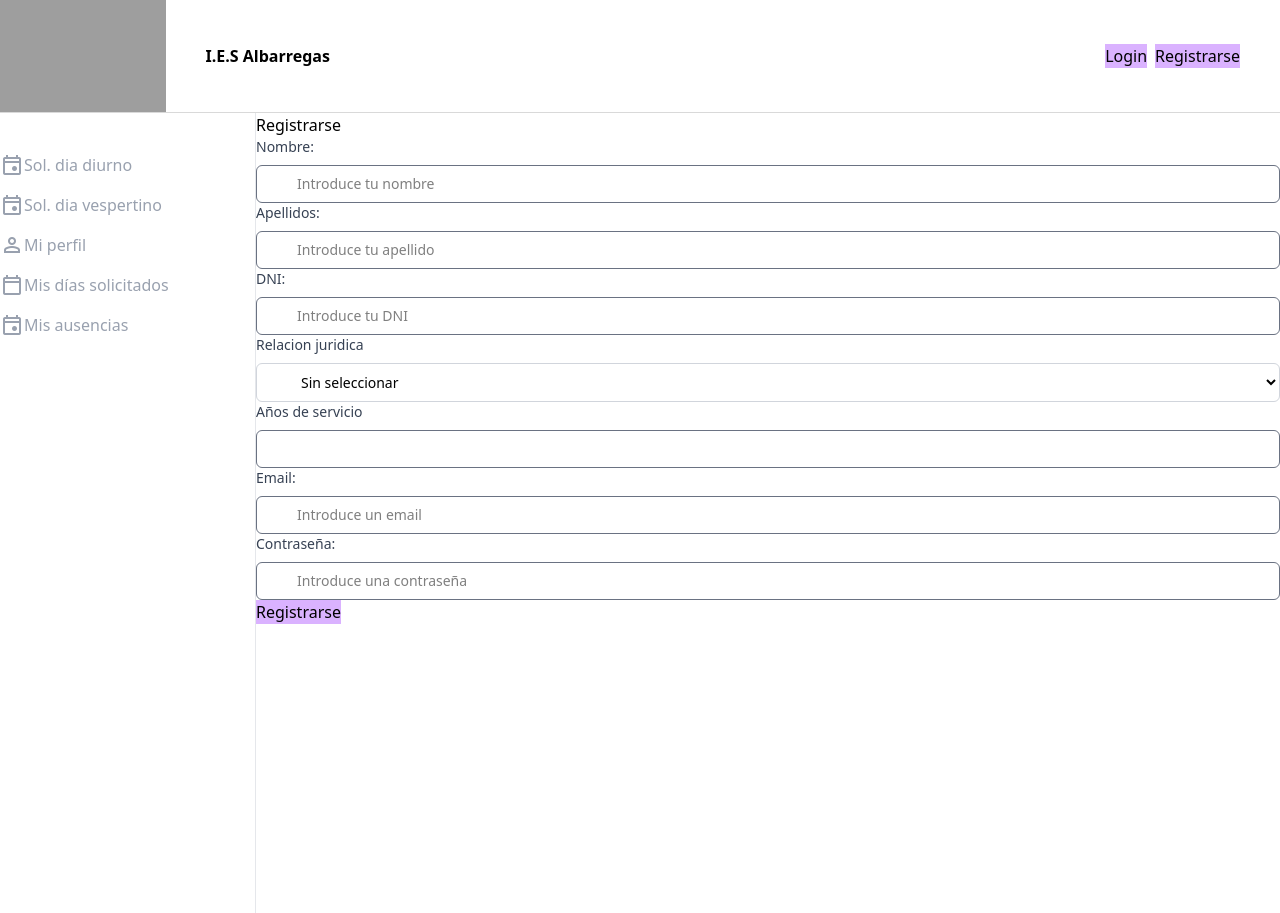
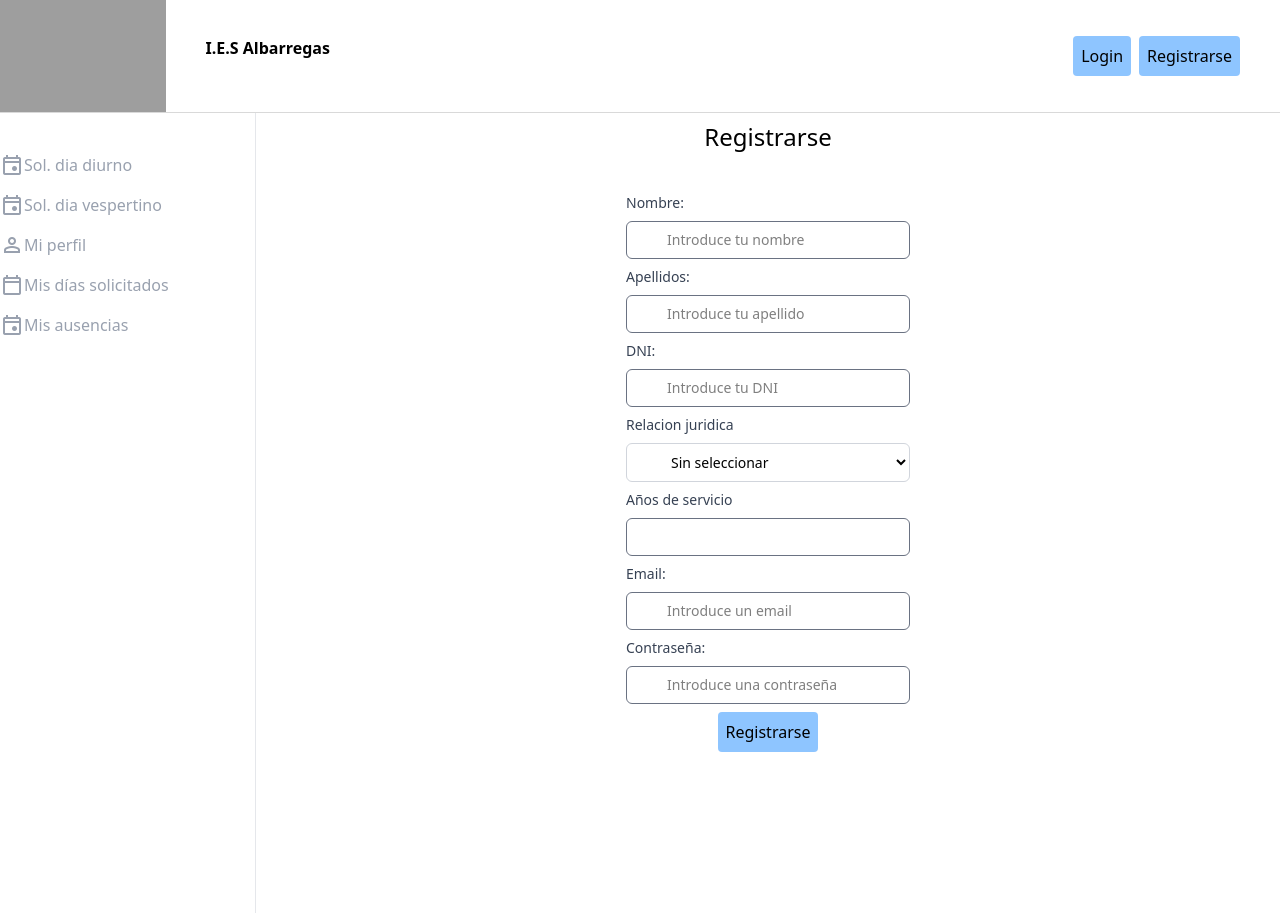
Before and after one commit to egilp04/ClicPermiso, a React (Vite) app: page /registrarse in a window 1280 px wide. Built offline with nearby package versions, Linux system fonts and the light colour scheme; grey boxes are pictures that could not be loaded.

Commit message:
cambios de ultima hora de estilos

```diff
--- a/src/components/Button.tsx
+++ b/src/components/Button.tsx
@@ -9,7 +9,7 @@ const Button = ({
   children,
   ...props
 }: ButtonInterface) => {
-  const base = "rounded py-1 px-1";
+  const base = "rounded p-2";
 
   const tipoClase = {
     primario: "bg-blue-600 text-white",
--- a/src/components/Dashboard.tsx
+++ b/src/components/Dashboard.tsx
@@ -11,10 +11,13 @@ const Dashboard = () => {
   };
 
   return (
-    <div>
+    <div className="flex flex-col gap-6 justify-center items-center mt-6">
       <h1>Bienvenido al Área Privada: {user.user_metadata.full_name} 🥳</h1>
       <p>Solo puedes ver esto si estás logueado.</p>
-      <button className="p-2 bg-red-600 cursor-pointer" onClick={handleLogout}>
+      <button
+        className="p-2 bg-red-800 text-white cursor-pointer rounded-sm"
+        onClick={handleLogout}
+      >
         Cerrar Sesión
       </button>
     </div>
--- a/src/components/Form.tsx
+++ b/src/components/Form.tsx
@@ -4,6 +4,7 @@ import Input from "./Input";
 import InputSelect from "./InputSelect";
 import { supabase } from "../supabase/supabase";
 import { useAuthStore } from "../store/AuthStore";
+import { useNavigate } from "react-router-dom";
 
 const Form = () => {
   const user = useAuthStore((state) => state.user);
@@ -96,6 +97,7 @@ const Form = () => {
       [name]: name === "ano_servicio" ? parseInt(value) || 0 : value,
     }));
   };
+  const navigate = useNavigate();
   return (
     <>
       <div className="flex flex-row w-full justify-between p-4">
@@ -104,9 +106,12 @@ const Form = () => {
             <strong>Modificar mi perfil: </strong>
           </h1>
         </div>
-        <div className="flex flex-row gap-4 ">
-          <span className="material-symbols-outlined"> keyboard_return</span>
-          <label>volver</label>
+        <div
+          className="flex flex-row gap-4 cursor-pointer"
+          onClick={() => navigate(-1)}
+        >
+          <span className="material-symbols-outlined ">keyboard_return</span>
+          <label className="cursor-pointer">volver</label>
         </div>
       </div>
       <div>
--- a/src/components/FormDias.tsx
+++ b/src/components/FormDias.tsx
@@ -5,6 +5,7 @@ import InputSelect from "./InputSelect";
 import { getMonthText } from "../utils/Utils";
 import { supabase } from "../supabase/supabase";
 import { useAuthStore } from "../store/AuthStore";
+import { useNavigate } from "react-router-dom";
 
 interface FormDiasInteface {
   defaultValue?: string;
@@ -125,6 +126,8 @@ const FormDias = ({ defaultValue }: FormDiasInteface) => {
       };
     });
   };
+  const navigate = useNavigate();
+
   return (
     <>
       <div className="flex flex-row w-full justify-between p-4">
@@ -137,9 +140,12 @@ const FormDias = ({ defaultValue }: FormDiasInteface) => {
             </strong>
           </h1>
         </div>
-        <div className="flex flex-row gap-4 ">
-          <span className="material-symbols-outlined"> keyboard_return</span>
-          <label>volver</label>
+        <div
+          className="flex flex-row gap-4 cursor-pointer"
+          onClick={() => navigate(-1)}
+        >
+          <span className="material-symbols-outlined ">keyboard_return</span>
+          <label className="cursor-pointer">volver</label>
         </div>
       </div>
       <div>
--- a/src/components/Login.tsx
+++ b/src/components/Login.tsx
@@ -51,16 +51,20 @@ const Login = () => {
   };
 
   return (
-    <div>
-      <h1>LOGIN</h1>
-      <form onSubmit={handleSumbit} ref={formRef}>
+    <div className="flex flex-col justify-center items-center gap-10">
+      <h1 className="mt-2 text-2xl">LOGIN</h1>
+      <form
+        onSubmit={handleSumbit}
+        ref={formRef}
+        className="flex flex-col gap-2"
+      >
         <label>Email: </label>
         <input
           placeholder="introduce tu email"
           type="text"
           onChange={actualizarDatos}
           onBlur={manejarErrores}
-          className="border border-amber-100"
+          className="border border-blue-100 rounded-sm"
           name="email"
         ></input>
         <label>Contraseña: </label>
@@ -70,9 +74,12 @@ const Login = () => {
           type="password"
           onChange={actualizarDatos}
           onBlur={manejarErrores}
-          className="border border-amber-100"
+          className="border border-blue-100 rounded-sm"
         ></input>
-        <button type="submit" className="bg-purple-300">
+        <button
+          type="submit"
+          className="bg-blue-300 cursor-pointer p-2 rounded-sm"
+        >
           Entrar
         </button>
       </form>
--- a/src/components/Navbar.tsx
+++ b/src/components/Navbar.tsx
@@ -23,27 +23,29 @@ export const Navbar = () => {
         <div className="flex flex-row w-full justify-between pr-10 pl-10">
           <h2 className="font-bold">I.E.S Albarregas</h2>
           <div className="flex flex-row gap-10">
-            <label>{user?.user_metadata?.nombre}</label>
             {session ? (
+              <>
+                <label>Hola, {user?.user_metadata?.email}</label>{" "}
                 <span
                   className="material-symbols-outlined cursor-pointer"
                   onClick={handleLogout}
                 >
                   exit_to_app
                 </span>
+              </>
             ) : (
               <div className="flex flex-row gap-2">
                 <button
                   type="button"
                   onClick={() => navigate("login")}
-                  className="bg-purple-300 cursor-pointer"
+                  className="bg-blue-300 cursor-pointer p-2 rounded-sm"
                 >
                   Login
                 </button>
                 <button
                   type="button"
                   onClick={() => navigate("registrarse")}
-                  className="bg-purple-300 cursor-pointer"
+                  className="bg-blue-300 cursor-pointer p-2 rounded-sm"
                 >
                   Registrarse
                 </button>
--- a/src/components/Registro.tsx
+++ b/src/components/Registro.tsx
@@ -32,6 +32,8 @@ const Registro = () => {
     e.preventDefault();
     const hayErorres = Object.values(errores).some((error) => error == true);
     if (hayErorres) {
+      console.log(errores);
+
       alert("algunos campos tienen errores");
     } else {
       try {
@@ -83,9 +85,13 @@ const Registro = () => {
   };
 
   return (
-    <div>
-      <h1>Registrarse</h1>
-      <form onSubmit={handleSubmit} ref={formRef}>
+    <div className="flex flex-col justify-center items-center gap-10">
+      <h1 className="mt-2 text-2xl">Registrarse</h1>
+      <form
+        onSubmit={handleSubmit}
+        ref={formRef}
+        className="flex flex-col justify-center items-center gap-2"
+      >
         <Input
           placeholder="Introduce tu nombre"
           tipo="text"
@@ -117,9 +123,9 @@ const Registro = () => {
           mensajeError="Formato dni incorrecto, ocho numeros y una letra"
         ></Input>
         <InputSelect
-          options={["Sin seleccionar", "Soltero", "Casado", "Otros"]}
+          options={["Sin seleccionar", "Indefinido", "Temporal", "Otros"]}
           textLabel="Relacion juridica"
-          regex={/^(Soltero|Casado|Otros)$/}
+          regex={/^(Indefinido|Temporal|Otros)$/}
           name="rel_juridica"
           actualizarInfo={actualizarInfo}
           tieneError={tieneError}
@@ -151,12 +157,16 @@ const Registro = () => {
           tipo="text"
           actualizarInfo={actualizarInfo}
           tieneError={tieneError}
+          type="password"
           mensajeError="Contraseña inválida, verifique el formato: mayúsculas, minúsculas, carácter especial: @, !, %..."
           regex={
             /^(?=.*[a-z])(?=.*[A-Z])(?=.*\d)(?=.*[@$!%*?&])[A-Za-z\d@$!%*?&]{8,}$/
           }
         ></Input>
-        <button type="submit" className="bg-purple-300">
+        <button
+          type="submit"
+          className="bg-blue-300 cursor-pointer p-2 rounded-sm"
+        >
           Registrarse
         </button>
       </form>
```
Lines whose indentation alone changed are shown as unchanged.
